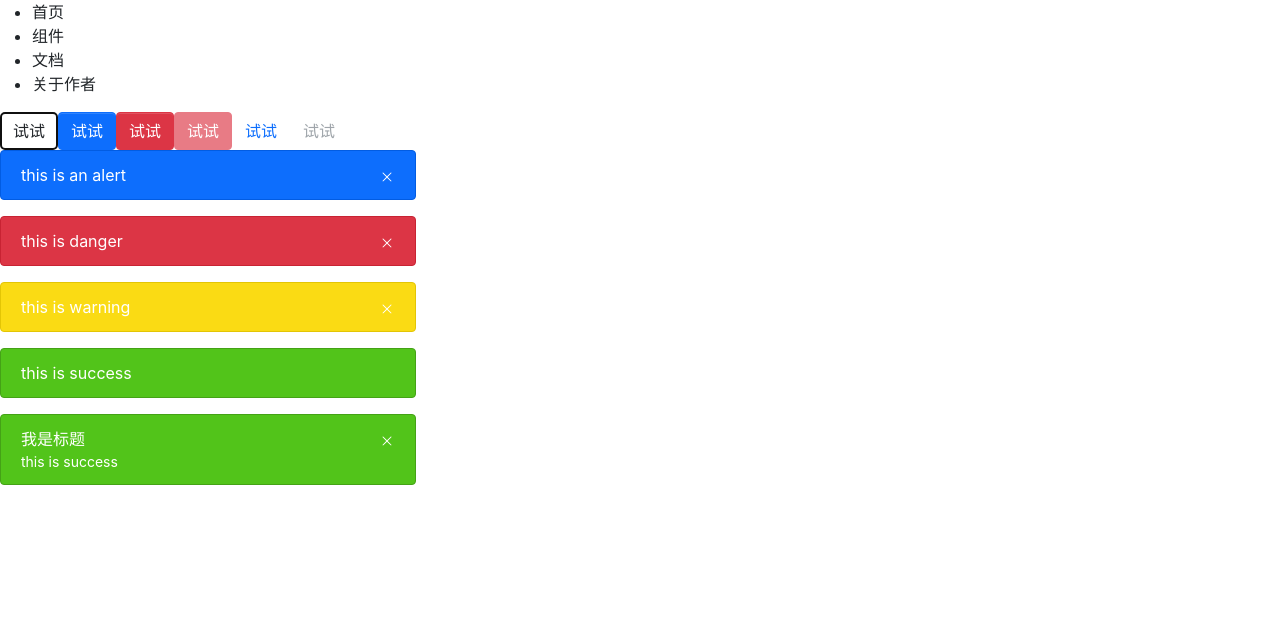
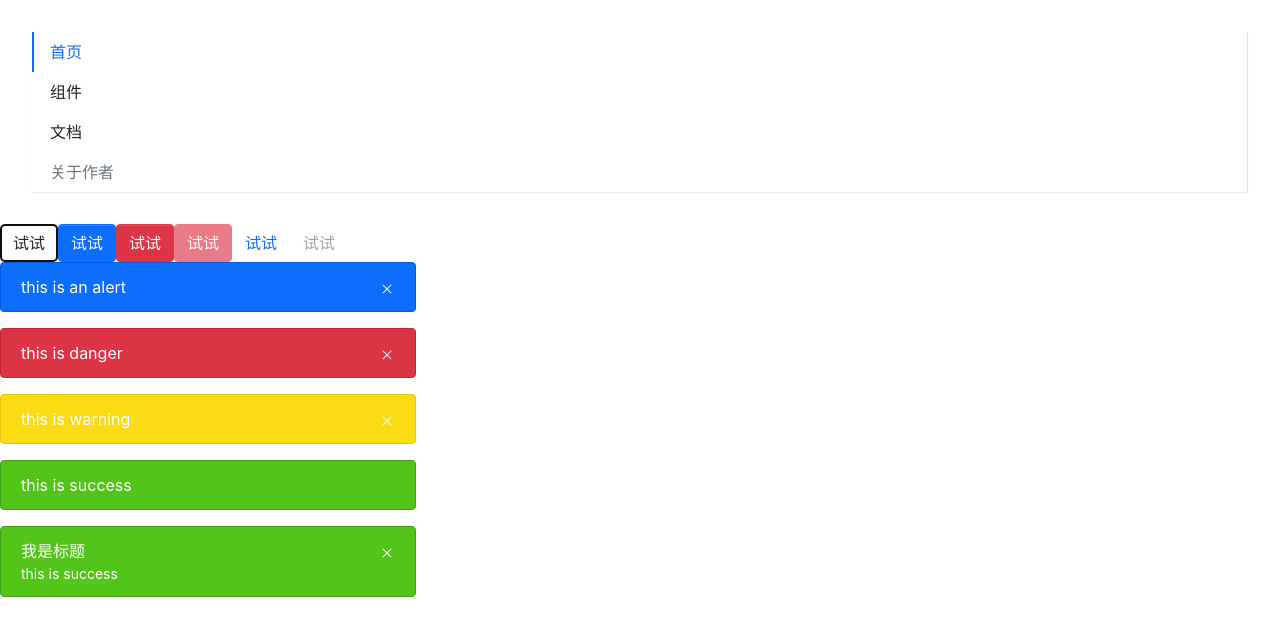
Before and after one commit to yilunyuwan/test-rui, a React (Create React App) app: page / in a window 1280 px wide. Shown: the top 636 px of the page. Built offline with nearby package versions, Linux system fonts and the light colour scheme.

Commit message:
feat: 给Menu组件加样式

```diff
--- a/src/App.tsx
+++ b/src/App.tsx
@@ -8,6 +8,7 @@ function App() {
   return (
     <div className="App">
       <Menu
+        mode="vertical"
         onSelect={(index) => {
           alert(`click ${index}`);
         }}
@@ -25,7 +26,7 @@ function App() {
         btnType="danger"
         onClick={(e) => {
           e.preventDefault();
-          // alert("danger");
+          alert("danger");
           return <Alert type="danger" title="this is danger" />;
         }}
       >
--- /dev/null
+++ b/src/components/Menu/_style.scss
@@ -0,0 +1,46 @@
+.rui-menu {
+  display: flex;
+  flex-wrap: wrap;
+  list-style: none;
+  border-bottom: $menu-border-width solid $menu-border-color;
+  box-shadow: $menu-box-shadow;
+  padding-left: 0;
+  margin-bottom: 2rem;
+
+  &-item {
+    cursor: pointer;
+    padding: $menu-item-padding-y $menu-item-padding-x;
+    border-bottom: $menu-item-active-border-width solid transparent;
+    transition:$menu-transition;
+    &-active,
+    &:hover {
+      color: $menu-item-active-color;
+      border-bottom: $menu-item-active-border-width solid $menu-item-active-color;
+    }
+
+    &-disabled {
+      pointer-events: none;
+      color: $menu-item-disabled-color;
+    }
+  }
+}
+
+.rui-menu {
+  &-vertical {
+    flex-direction: column;
+    margin: 2rem;
+    border-bottom: 0;
+    border-right: $menu-border-width solid $menu-border-color;
+    > .rui-menu-item {
+      border-left: $menu-item-active-border-width solid transparent;
+      border-bottom: none;
+
+      &-active,
+      &:hover {
+        border-bottom: none;
+        border-left: $menu-item-active-border-width solid $menu-item-active-color;
+      }
+    }
+  }
+
+}
--- a/src/styles/index.scss
+++ b/src/styles/index.scss
@@ -8,5 +8,7 @@
 @import "../components/Button/style";
 // Alert
 @import "../components/Alert/style";
+// Menu
+@import "../components/Menu/style";
 // Icon
 @import "../components/Icon/style";
```
